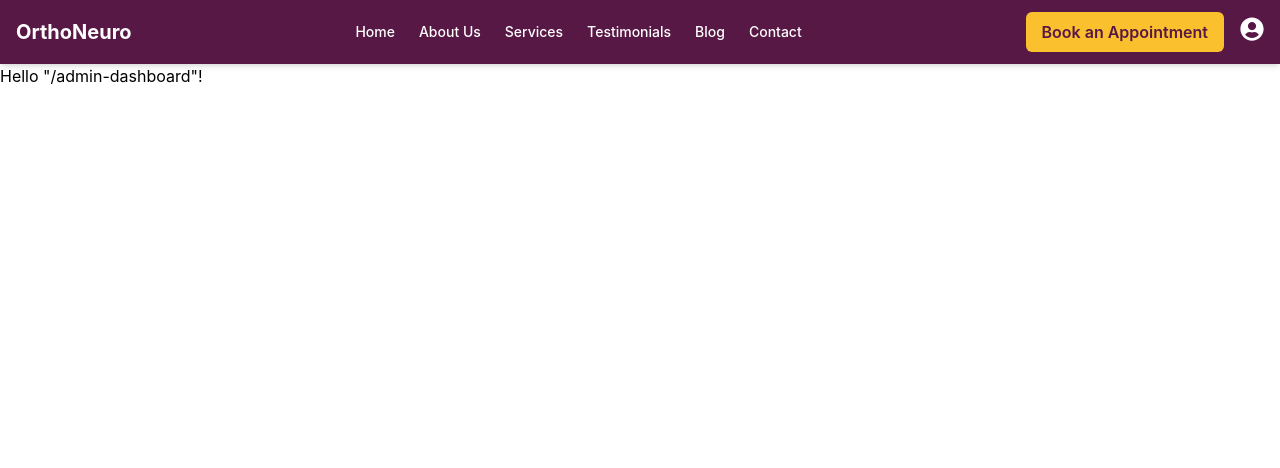
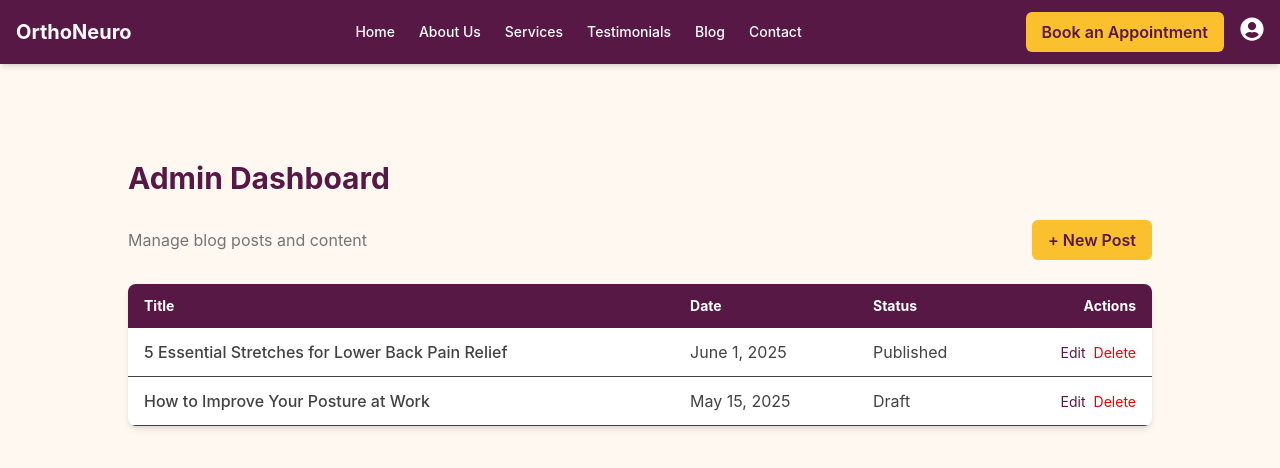
Before and after one commit to brendanbuchanan21/PT-Website, a React (Vite) app: page /admin-dashboard in a window 1280 px wide. Shown: the top 468 px of the page. Built offline with nearby package versions, Linux system fonts and the light colour scheme; no server answers.

Commit message:
add functionality for logging in as an admin

```diff
--- a/src/firebase.ts
+++ b/src/firebase.ts
@@ -1,6 +1,7 @@
 // Import the functions you need from the SDKs you need
 import { initializeApp } from "firebase/app";
 import { getAnalytics } from "firebase/analytics";
+import { getAuth } from "firebase/auth";
 // TODO: Add SDKs for Firebase products that you want to use
 // https://firebase.google.com/docs/web/setup#available-libraries
 
@@ -19,3 +20,4 @@ const firebaseConfig = {
 // Initialize Firebase
 const app = initializeApp(firebaseConfig);
 const analytics = getAnalytics(app);
+export const auth = getAuth(app);
--- a/src/routes/admin-dashboard.tsx
+++ b/src/routes/admin-dashboard.tsx
@@ -1,9 +1,72 @@
 import { createFileRoute } from '@tanstack/react-router'
+import { useState } from 'react'
+
+const mockPosts = [
+  {
+    id: 1,
+    title: '5 Essential Stretches for Lower Back Pain Relief',
+    date: 'June 1, 2025',
+    status: 'Published',
+  },
+  {
+    id: 2,
+    title: 'How to Improve Your Posture at Work',
+    date: 'May 15, 2025',
+    status: 'Draft',
+  },
+]
+
+
+
+
 
 export const Route = createFileRoute('/admin-dashboard')({
   component: RouteComponent,
 })
 
 function RouteComponent() {
-  return <div>Hello "/admin-dashboard"!</div>
+
+    const [posts, setPosts] = useState(mockPosts)
+  return (
+    <div className="bg-[#FFF8F1] min-h-screen px-6 pt-24 pb-16 text-[#424242]">
+      <div className="max-w-5xl mx-auto">
+        <h1 className="text-3xl font-bold text-[#581845] mb-6">Admin Dashboard</h1>
+
+        {/* Action Bar */}
+        <div className="flex justify-between items-center mb-6">
+          <p className="text-md text-[#757575]">Manage blog posts and content</p>
+          <button className="bg-[#FBC02D] text-[#581845] px-4 py-2 rounded-md font-semibold hover:bg-yellow-400 transition">
+            + New Post
+          </button>
+        </div>
+
+        {/* Blog Posts Table */}
+        <div className="bg-white rounded-lg shadow-md overflow-hidden">
+          <table className="min-w-full table-auto text-left">
+            <thead className="bg-[#581845] text-white text-sm">
+              <tr>
+                <th className="py-3 px-4">Title</th>
+                <th className="py-3 px-4">Date</th>
+                <th className="py-3 px-4">Status</th>
+                <th className="py-3 px-4 text-right">Actions</th>
+              </tr>
+            </thead>
+            <tbody>
+              {posts.map((post) => (
+                <tr key={post.id} className="border-b hover:bg-[#FFF3E0]">
+                  <td className="py-3 px-4 font-medium">{post.title}</td>
+                  <td className="py-3 px-4">{post.date}</td>
+                  <td className="py-3 px-4">{post.status}</td>
+                  <td className="py-3 px-4 text-right space-x-2">
+                    <button className="text-sm text-[#581845] hover:underline">Edit</button>
+                    <button className="text-sm text-red-600 hover:underline">Delete</button>
+                  </td>
+                </tr>
+              ))}
+            </tbody>
+          </table>
+        </div>
+      </div>
+    </div>
+  )
 }
--- a/src/routes/admin-login.tsx
+++ b/src/routes/admin-login.tsx
@@ -1,6 +1,9 @@
 import { createFileRoute } from '@tanstack/react-router'
-import { Link } from '@tanstack/react-router'
+import { useNavigate } from '@tanstack/react-router'
 import { useState } from 'react'
+import { signInWithEmailAndPassword } from 'firebase/auth'
+import { auth } from '../firebase.ts'
+import { LoaderPinwheel } from 'lucide-react'
 
 export const Route = createFileRoute('/admin-login')({
   component: RouteComponent,
@@ -8,11 +11,28 @@ export const Route = createFileRoute('/admin-login')({
 
 function RouteComponent() {
 
+
+  const navigate = useNavigate();
+
   const [email, setEmail] = useState("");
   const [password, setPassword] = useState("");
+  const [loader, setLoader] = useState(false);
+  const [errorCredentials, setErrorCredentials] = useState(false);
 
-  const handleSignIn = () => {
 
+  const handleSignIn = async () => {
+    try {
+      //regex for email and password
+      // if not pass regex, set error true and display conditional error
+      setLoader(true);
+      await signInWithEmailAndPassword(auth, email, password);
+      navigate({ to: '/admin-dashboard'});
+    } catch (error) {
+      console.error(error);
+      setErrorCredentials(true);
+    } finally {
+      setLoader(false);
+    }
   }
 
 
@@ -42,14 +62,31 @@ function RouteComponent() {
                   onChange={(e) => setPassword(e.target.value)}
                 />
               </div>
-
-              <button
+              {
+                loader ? (
+                  <div className="flex justify-center py-2">
+                    <LoaderPinwheel className="h-8 w-8 text-[#581845] animate-spin" />
+                  </div>
+                ) : (
+                  <button
                 type="submit"
                 className="w-full bg-[#581845] text-white py-2 rounded-md font-semibold hover:bg-[#6e2356] transition"
+                onClick={handleSignIn}
               >
                 Sign In
               </button>
+                )
+              }
+
             </form>
+            { errorCredentials && (
+              <div>
+                <p>Credentials do not match</p>
+            </div>
+            )
+
+            }
+
           </div>
         </div>
       </div>
```
